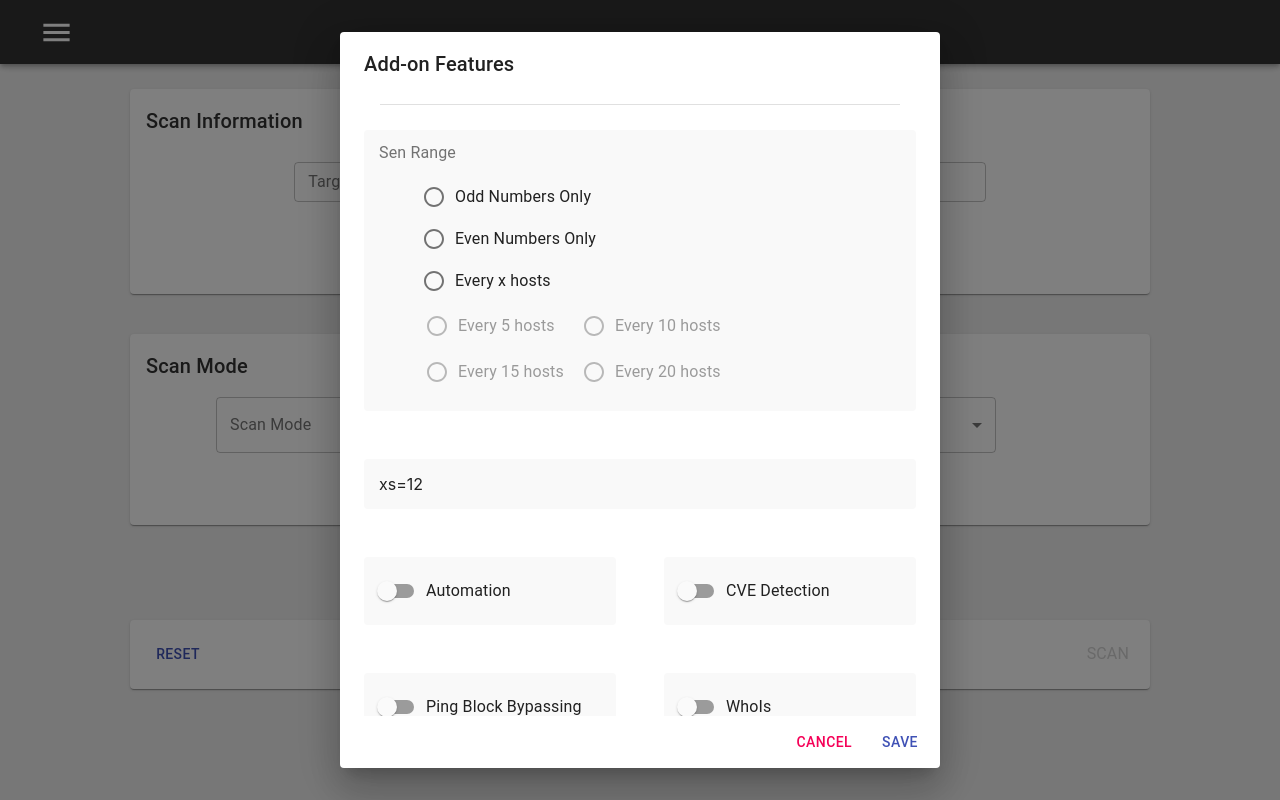
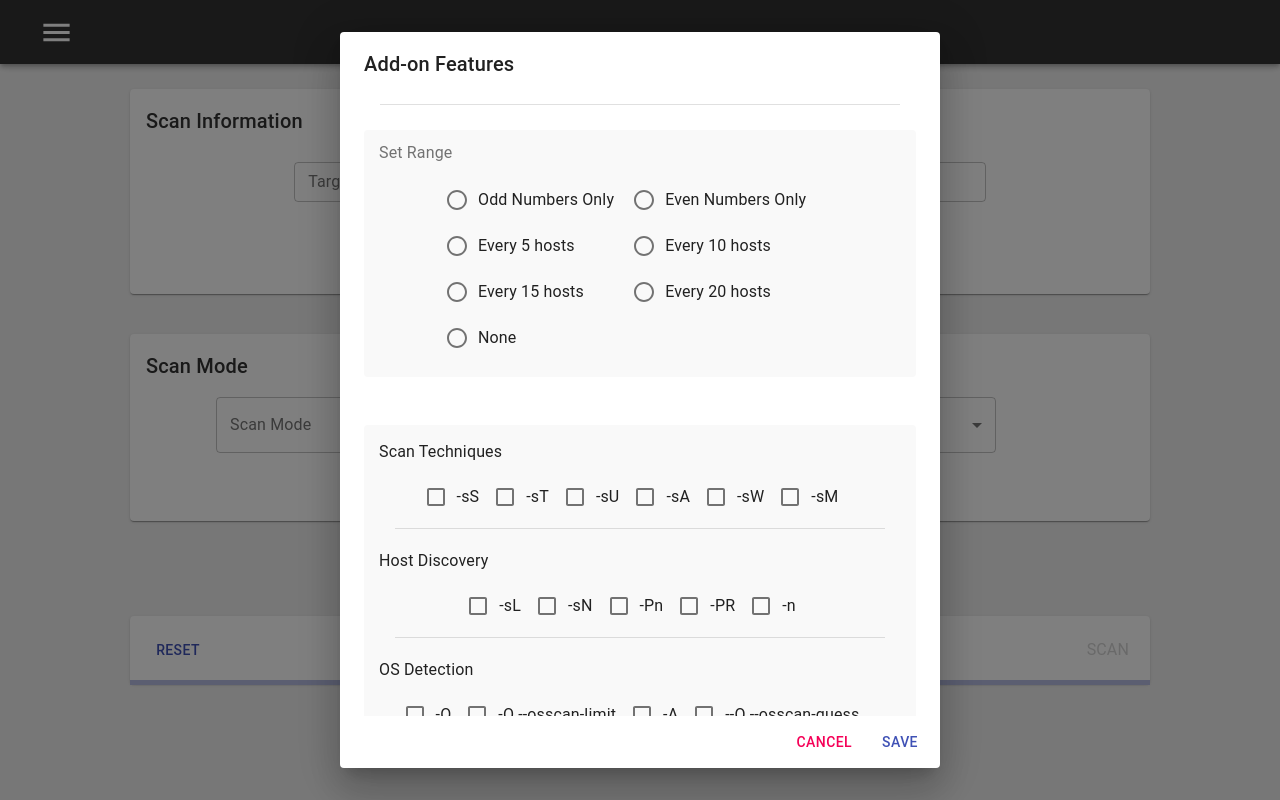
Before and after one commit to yaty30/chinmap-frontend, a React (Create React App) app: page / in a window 1280 px wide. Both pictures are taken after a click on the button "Settings". Built offline with nearby package versions, Linux system fonts and the light colour scheme.

Commit message:
homepage setting => set range mobx done

```diff
--- a/src/Backend/frontendData/isScanning.tsx
+++ b/src/Backend/frontendData/isScanning.tsx
@@ -1 +1 @@
-export const isScanning = [false]
+export const isScanning = [true]
--- a/src/Components/Home.tsx
+++ b/src/Components/Home.tsx
@@ -169,96 +169,6 @@ export default observer (() => {
     setTarget("")
   )
 
-  const WhatIsThis = () => {
-    const classes = useStyles();
-    const [anchorEl, setAnchorEl] = React.useState<HTMLButtonElement | null>(null);
-
-    const handleClick = (event: React.MouseEvent<HTMLButtonElement>) => {
-      setAnchorEl(event.currentTarget);
-    };
-
-    const handleClose = () => {
-      setAnchorEl(null);
-    };
-
-    const open = Boolean(anchorEl);
-    const id = open ? 'simple-popover' : undefined;
-
-    return (
-      <div>
-        <Button
-          color="primary"
-          onClick={handleClick}
-          disabled={
-            scanMode == "" ? true : false
-          }
-        >
-          What is this&nbsp;<LiveHelpOutlinedIcon/>
-        </Button>
-        <Popover
-          id={id}
-          open={open}
-          anchorEl={anchorEl}
-          onClose={handleClose}
-          anchorOrigin={{
-            vertical: 'bottom',
-            horizontal: 'center',
-          }}
-          transformOrigin={{
-            vertical: 'top',
-            horizontal: 'center',
-          }}
-        >
-          {
-            scanMode == "pingScanMode" ?
-              <>
-                <Typography className={classes.typography}>
-                  This mode will not do a port scan after host discovery, and only print out the available hosts that responded to the host discovery probes.
-                </Typography>
-              </>
-              :
-            scanMode == "lightningScanMode" ?
-              <>
-                <Typography className={classes.typography}>
-                  Lightning scan mode able to check specific ports in a rapid way that user can see if the target is scannable or not.
-                </Typography>
-              </>
-              :
-            scanMode == "intenseScanMode" ?
-              <>
-                <Typography className={classes.typography}>
-                  Intense scan mode is capable of getting the information of the target's OS, services version and tracing the target router in one command.
-                </Typography>
-              </>
-              :
-            scanMode == "nonPingScanMode" ?
-              <>
-                <Typography className={classes.typography}>
-                  Non-Ping scan mode is specifically aim for checking the target is alive or down.
-                </Typography>
-              </>
-              :
-            scanMode == "top100PortsScanMode" ?
-              <>
-                <Typography className={classes.typography}>
-                  Top 100 Ports scan mode will show the top 100 poplar ports, such as DNS, SMTP or HTTP. This mode can dramatically speed up scanning while still representing the majority of commonly used ports.
-                </Typography>
-              </>
-              :
-            scanMode == "fullPortsScanMode" ?
-              <>
-                <Typography className={classes.typography}>
-                  This mode is able to check every single port of a pc, however, it requires a while of time.
-                </Typography>
-              </>
-              :
-            scanMode == ""
-          }
-        </Popover>
-      </div>
-    );
-  }
-
   return (
     <div className={classes.root}>
 
@@ -290,20 +200,21 @@ export default observer (() => {
                 <Grid item xs={6}>
                   {
                      homeSettingsStatus.automation === true ?
-                      <Chip label="Automation" variant="outlined" deleteIcon={<AutomationIcon />}/> : null
+                      <Chip label="Automation" clickable variant="outlined" deleteIcon={<AutomationIcon />}/> : null
                   }
                   {
                     homeSettingsStatus.cve === true ?
-                      <Chip label="CVE Detection" variant="outlined" deleteIcon={<AutomationIcon />}/> : null
+                      <Chip label="CVE Detection" clickable variant="outlined" deleteIcon={<AutomationIcon />}/> : null
                   }
                   {
                     homeSettingsStatus.pn === true ?
-                      <Chip label="Ping Block Bypass" variant="outlined" deleteIcon={<AutomationIcon />}/> : null
+                      <Chip label="Ping Block Bypass" clickable variant="outlined" deleteIcon={<AutomationIcon />}/> : null
                   }
                   {
                     homeSettingsStatus.whoIs === true ?
-                      <Chip label="WhoIs" variant="outlined" deleteIcon={<AutomationIcon />}/> : null
+                      <Chip label="WhoIs" clickable variant="outlined" deleteIcon={<AutomationIcon />}/> : null
                   }
+                  <span>{homeSettingsStatus.range}</span>
                 </Grid>
               </Grid>
           </Paper>
@@ -341,10 +252,6 @@ export default observer (() => {
                               ))} */}
                           </Select>
                       </FormControl>
-                </div>
-                    <br/>
-                <div style={{color: "lightgrey",fontSize:10,textAlign: "center"}}>
-                  <WhatIsThis />
                   </div>
               </Paper>
           </Grid>
--- a/src/Components/HomeSettings/HomeSettings.tsx
+++ b/src/Components/HomeSettings/HomeSettings.tsx
@@ -14,6 +14,8 @@ import FormControlLabel from '@material-ui/core/FormControlLabel';
 import Switch from '@material-ui/core/Switch';
 import Radio from '@material-ui/core/Radio';
 import RadioGroup from '@material-ui/core/RadioGroup';
+import Tooltip from '@material-ui/core/Tooltip';
+import Checkbox from '@material-ui/core/Checkbox';
 import FormControl from '@material-ui/core/FormControl';
 import FormLabel from '@material-ui/core/FormLabel';
 import Divider from '@material-ui/core/Divider';
@@ -21,6 +23,11 @@ import ExpandMoreIcon from '@material-ui/icons/ExpandMore';
 import ExpandLessIcon from '@material-ui/icons/ExpandLess';
 
 // Components
+import scanTechniquesData from './json/ScanTechniques/data.json'
+import hostDiscovery from './json/HostDiscovery/data.json'
+import osDetection from './json/OSDetection/data.json'
+import outputOpt from './json/Output/data.json'
+
 
 // Mobx
 import settingsStatus from '../../Mobx/Models/homeSettingsStatus'
@@ -29,6 +36,7 @@ import SetFlags from './SetFlags'
 import { automation, cveDetection } from './homeSettingsData'
 import { targetData } from '../target'
 import { settings } from 'cluster';
+
 const useStyles = makeStyles((theme: Theme) =>
   createStyles({
     root: {
@@ -83,12 +91,7 @@ export default () => {
 
   const handleSetRange = (event: React.ChangeEvent<HTMLInputElement>) => {
     setSetRange((event.target as HTMLInputElement).value);
-  };
-
-  const [setRangeEveryHosts, setSetRangeEveryHosts] = useState('');
-
-  const handleSetRangeEveryHosts = (event: React.ChangeEvent<HTMLInputElement>) => {
-    setSetRangeEveryHosts((event.target as HTMLInputElement).value);
+    settingsStatus.setRange((event.target as HTMLInputElement).value);
   };
 
   return (
@@ -115,34 +118,39 @@ export default () => {
             <Grid item xs={12}>
               <Paper style={{background: "#f9f9f9", padding: "15px 15px"}} elevation={0}>
                 <FormControl component="fieldset">
-                  <FormLabel component="legend">Sen Range</FormLabel>
-                  <RadioGroup aria-label="gender" name="gender1" value={setRange} onChange={handleSetRange} style={{marginLeft: 45,marginTop:15}}>
-                    <FormControlLabel value="oddOnly" control={<Radio />} label="Odd Numbers Only" />
-                    <FormControlLabel value="even" control={<Radio />} label="Even Numbers Only" />
-                    <FormControlLabel value="everyhosts" control={<Radio />} label="Every x hosts" />
-                  </RadioGroup>
-                </FormControl>
-                <FormControl>
-                  <RadioGroup style={{marginLeft: 45}} value={setRangeEveryHosts} onChange={handleSetRangeEveryHosts}>
+                  <FormLabel component="legend">Set Range</FormLabel>
+                  <RadioGroup aria-label="gender" name="gender1" value={setRange} onChange={handleSetRange} style={{marginLeft: 65,marginTop:15}}>
                     <table>
-                      <tbody>
                       <tr>
                         <td>
-                            <FormControlLabel value="fiveHosts" disabled={setRange === 'everyhosts' ? false : true} control={<Radio color="primary" />} label="Every 5 hosts" />
+                          <FormControlLabel value="oddOnly" control={<Radio />} label="Odd Numbers Only" />
                         </td>
                         <td>
-                            <FormControlLabel value="tenHosts" disabled={setRange === 'everyhosts' ? false : true} control={<Radio color="primary" />} label="Every 10 hosts" />
+                          <FormControlLabel value="even" control={<Radio />} label="Even Numbers Only" />
                         </td>
                       </tr>
                       <tr>
                         <td>
-                            <FormControlLabel value="FifteenHosts" disabled={setRange === 'everyhosts' ? false : true} control={<Radio color="primary" />} label="Every 15 hosts" />
+                          <FormControlLabel value="every5hosts" control={<Radio />} label="Every 5 hosts" />
                         </td>
                         <td>
-                            <FormControlLabel value="TwentyHosts" disabled={setRange === 'everyhosts' ? false : true} control={<Radio color="primary" />} label="Every 20 hosts" />
+                          <FormControlLabel value="every10hosts" control={<Radio />} label="Every 10 hosts" />
                         </td>
                       </tr>
-                      </tbody>
+                      <tr>
+                        <td>
+                          <FormControlLabel value="every15hosts" control={<Radio />} label="Every 15 hosts" />
+                        </td>
+                        <td>
+                          <FormControlLabel value="every20hosts" control={<Radio />} label="Every 20 hosts" />
+                        </td>
+                      </tr>
+                      <tr>
+                        <td>
+                          <FormControlLabel value="none" control={<Radio />} label="None" />
+
+                        </td>
+                      </tr>
                     </table>
                   </RadioGroup>
                 </FormControl>
@@ -150,7 +158,75 @@ export default () => {
             </Grid>
             {/* Set Flags */}
             <Grid item xs={12}>
-              <Paper style={{background: "#f9f9f9", padding: "15px 15px"}} elevation={0}>xs=12</Paper>
+              <Paper style={{background: "#f9f9f9", padding: "15px 15px", textAlign: "center"}} elevation={0}>
+                <Typography style={{textAlign: "left",marginBottom: 12,}}>Scan Techniques</Typography>
+                {scanTechniquesData.map((data, index) =>
+                  <Tooltip title={data.tooltip} arrow placement="top">
+                      <FormControlLabel
+                          value="end"
+                          control={
+                              <Checkbox
+                                  color="primary"
+                              />
+                          }
+                          label={data.flag}
+                          labelPlacement="end"
+                      />
+                  </Tooltip>
+                )}
+                <Divider variant="middle" style={{marginTop: 10, marginBottom: 20,}}/>
+
+                <Typography style={{textAlign: "left",marginBottom: 12,}}>Host Discovery</Typography>
+                {hostDiscovery.map((data, index) =>
+                  <Tooltip title={data.tooltip} arrow placement="top">
+                      <FormControlLabel
+                          value="end"
+                          control={
+                              <Checkbox
+                                  color="primary"
+                              />
+                          }
+                          label={data.flag}
+                          labelPlacement="end"
+                      />
+                  </Tooltip>
+                )}
+                <Divider variant="middle" style={{marginTop: 10, marginBottom: 20,}}/>
+
+                <Typography style={{textAlign: "left",marginBottom: 12,}}>OS Detection</Typography>
+                {osDetection.map((data, index) =>
+                  <Tooltip title={data.tooltip} arrow placement="top">
+                      <FormControlLabel
+                          value="end"
+                          control={
+                              <Checkbox
+                                  color="primary"
+                              />
+                          }
+                          label={data.flag}
+                          labelPlacement="end"
+                      />
+                  </Tooltip>
+                )}
+                <Divider variant="middle" style={{marginTop: 10, marginBottom: 20,}}/>
+
+                <Typography style={{textAlign: "left",marginBottom: 12,}}>Output</Typography>
+                {outputOpt.map((data, index) =>
+                  <Tooltip title={data.tooltip} arrow placement="top">
+                      <FormControlLabel
+                          value="end"
+                          control={
+                              <Checkbox
+                                  color="primary"
+                              />
+                          }
+                          label={data.flag}
+                          labelPlacement="end"
+                      />
+                  </Tooltip>
+                )}
+                <Divider variant="middle" style={{marginTop: 10, marginBottom: 20,}}/>
+              </Paper>
             </Grid>
             {/* Others */}
             <Grid item xs={6}>
--- a/src/Mobx/Models/homeSettingsStatus.tsx
+++ b/src/Mobx/Models/homeSettingsStatus.tsx
@@ -2,12 +2,16 @@ import { types } from "mobx-state-tree";
 
 const homeSettings = types
     .model({
+        range: types.string,
         automation: types.boolean,
         cve: types.boolean,
         pn: types.boolean,
         whoIs: types.boolean,
     })
     .actions(self => ({
+        setRange(range: string) {
+            self.range = range
+        },
         setAuto(automation: any) {
             self.automation = automation
         },
@@ -23,6 +27,7 @@ const homeSettings = types
     }))
 
 const store = homeSettings.create({
+    range: "",
     automation: false,
     cve: false,
     pn: false,
```
Also changed, not shown: src/Components/HomeSettings/SetFlags.tsx (+8 -8 lines), src/Mobx/Models/resultSelectStatus.tsx (line endings or trailing spaces), 1 other file (tests, documents, lock files or other folders). Lines whose indentation alone changed are shown as unchanged.
